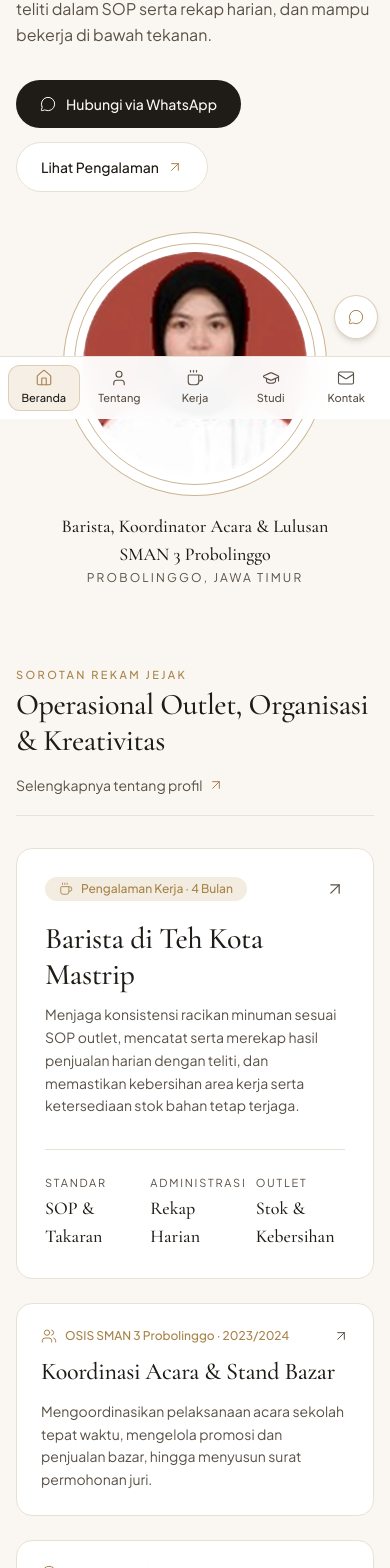
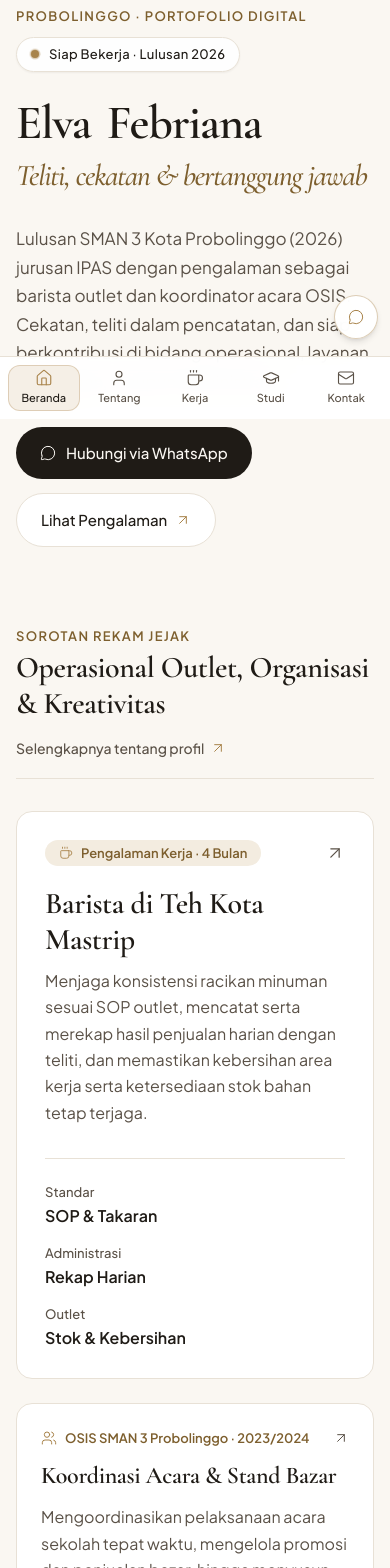
Before and after one commit to Satsetx4/elva-febriana-portfolio, a React (Vite) app: page / in a window 390 px wide. Shown: the part 425-1993 px from the top of the page. Built offline with nearby package versions, Linux system fonts and the light colour scheme.

Commit message:
feat(home): refine hero mobile layout, readability, and proof teaser

```diff
--- a/src/components/ui/StatusBadge.tsx
+++ b/src/components/ui/StatusBadge.tsx
@@ -11,7 +11,7 @@ export function StatusBadge({
 
   return (
     <span
-      className={`inline-flex items-center gap-2.5 rounded-full border border-line bg-surface/90 px-3.5 py-1.5 text-xs font-medium tracking-wide text-ink shadow-xs ${className}`.trim()}
+      className={`inline-flex items-center gap-2.5 rounded-full border border-line bg-surface/90 px-3.5 py-1.5 text-[13px] font-medium tracking-wide text-ink shadow-xs ${className}`.trim()}
     >
       <span className="relative flex h-2 w-2 items-center justify-center" aria-hidden="true">
         {!shouldReduceMotion && (
--- a/src/pages/HomePage.tsx
+++ b/src/pages/HomePage.tsx
@@ -1,16 +1,16 @@
-import { motion } from 'framer-motion';
+import { motion, useReducedMotion } from 'framer-motion';
 import {
   ArrowUpRight,
   Coffee,
-  ClipboardCheck,
   MessageCircle,
   Palette,
-  Sparkles,
   Users,
 } from 'lucide-react';
 import { Link } from 'react-router-dom';
+import { MetricsStrip } from '../components/proof/MetricsStrip';
+import { ProofGalleryTeaser } from '../components/proof/ProofGalleryTeaser';
 import { StatusBadge } from '../components/ui/StatusBadge';
-import { PROFILE } from '../data/profile';
+import { METRICS, PROFILE, PROOF_PHOTOS } from '../data/profile';
 import {
   EASE_EDITORIAL,
   staggerContainer,
@@ -22,6 +22,7 @@ import { trackEvent } from '../lib/storage';
 const HERO_WORDS = ['Elva', 'Febriana'];
 
 export function HomePage() {
+  const shouldReduceMotion = useReducedMotion();
   const waHref = `https://wa.me/${PROFILE.whatsapp}?text=${encodeURIComponent(
     'Halo Elva, saya melihat portofolio digital Anda dan ingin berdiskusi lebih lanjut.',
   )}`;
@@ -32,14 +33,12 @@ export function HomePage() {
       <section className="grid grid-cols-1 lg:grid-cols-12 gap-10 lg:gap-12 items-center">
         <div className="lg:col-span-7 space-y-7">
           <motion.div
-            initial={{ opacity: 0, y: 10 }}
+            initial={shouldReduceMotion ? false : { opacity: 0, y: 10 }}
             animate={{ opacity: 1, y: 0 }}
             transition={{ duration: 0.45, ease: EASE_EDITORIAL }}
             className="flex flex-wrap items-center gap-3"
           >
-            <span className="text-[11px] uppercase tracking-[0.22em] text-muted font-medium">
-              Probolinggo · Portofolio Digital
-            </span>
+            <span className="eyebrow">Probolinggo · Portofolio Digital</span>
             <StatusBadge />
           </motion.div>
 
@@ -50,7 +49,7 @@ export function HomePage() {
                   <motion.span
                     key={word}
                     variants={wordRevealVariants}
-                    initial="initial"
+                    initial={shouldReduceMotion ? false : 'initial'}
                     animate="animate"
                     transition={{ delay: index * 0.08 }}
                     className="inline-block"
@@ -60,10 +59,10 @@ export function HomePage() {
                 ))}
               </span>
               <motion.span
-                initial={{ opacity: 0, y: 14 }}
+                initial={shouldReduceMotion ? false : { opacity: 0, y: 14 }}
                 animate={{ opacity: 1, y: 0 }}
                 transition={{ duration: 0.55, delay: 0.18, ease: EASE_EDITORIAL }}
-                className="block mt-2 font-serif italic font-normal text-3xl sm:text-4xl lg:text-[2.65rem] text-gold leading-snug"
+                className="block mt-2 font-serif italic font-medium text-3xl sm:text-4xl lg:text-[2.65rem] text-gold-ink leading-snug"
               >
                 Teliti, cekatan &amp; bertanggung jawab
               </motion.span>
@@ -71,16 +70,16 @@ export function HomePage() {
           </div>
 
           <motion.p
-            initial={{ opacity: 0, y: 12 }}
+            initial={shouldReduceMotion ? false : { opacity: 0, y: 12 }}
             animate={{ opacity: 1, y: 0 }}
             transition={{ duration: 0.5, delay: 0.24, ease: EASE_EDITORIAL }}
-            className="text-base sm:text-lg text-muted leading-relaxed max-w-xl"
+            className="body-lg max-w-xl"
           >
-            {PROFILE.summary}
+            {PROFILE.summaryShort}
           </motion.p>
 
           <motion.div
-            initial={{ opacity: 0, y: 12 }}
+            initial={shouldReduceMotion ? false : { opacity: 0, y: 12 }}
             animate={{ opacity: 1, y: 0 }}
             transition={{ duration: 0.5, delay: 0.3, ease: EASE_EDITORIAL }}
             className="flex flex-wrap items-center gap-3.5 pt-1"
@@ -90,7 +89,7 @@ export function HomePage() {
               target="_blank"
               rel="noopener noreferrer"
               onClick={() => trackEvent('wa_click', 'hero_wa')}
-              className="inline-flex items-center gap-2.5 rounded-full bg-ink text-bg px-6 py-3.5 text-sm font-medium transition-transform duration-200 hover:-translate-y-0.5 active:scale-[0.98]"
+              className="inline-flex min-h-[44px] items-center gap-2.5 rounded-full bg-ink text-bg px-6 py-3.5 text-[15px] font-medium transition-transform duration-200 hover:-translate-y-0.5 active:scale-[0.98]"
             >
               <MessageCircle className="w-4 h-4" strokeWidth={1.5} />
               <span>Hubungi via WhatsApp</span>
@@ -99,7 +98,7 @@ export function HomePage() {
             <Link
               to="/pengalaman"
               onClick={() => trackEvent('cta_click', 'hero_explore')}
-              className="inline-flex items-center gap-2 rounded-full border border-line bg-surface px-6 py-3.5 text-sm font-medium text-ink transition-colors duration-200 hover:border-gold hover:bg-gold-soft/60 active:scale-[0.98]"
+              className="inline-flex min-h-[44px] items-center gap-2 rounded-full border border-line bg-surface px-6 py-3.5 text-[15px] font-medium text-ink transition-colors duration-200 hover:border-gold hover:bg-gold-soft/60 active:scale-[0.98]"
             >
               <span>Lihat Pengalaman</span>
               <ArrowUpRight className="w-4 h-4 text-gold" strokeWidth={1.5} />
@@ -109,10 +108,10 @@ export function HomePage() {
 
         {/* Editorial Portrait Frame */}
         <motion.div
-          initial={{ opacity: 0, scale: 0.96 }}
+          initial={shouldReduceMotion ? false : { opacity: 0, scale: 0.96 }}
           animate={{ opacity: 1, scale: 1 }}
           transition={{ duration: 0.6, delay: 0.15, ease: EASE_EDITORIAL }}
-          className="lg:col-span-5 flex justify-center lg:justify-end"
+          className="order-first lg:order-none lg:col-span-5 flex justify-center lg:justify-end"
         >
           <div className="flex flex-col items-center max-w-xs text-center">
             <div className="inline-flex rounded-full p-2.5 border border-gold/60 bg-surface">
@@ -122,15 +121,15 @@ export function HomePage() {
                   alt={PROFILE.name}
                   width={320}
                   height={320}
-                  className="w-56 h-56 sm:w-64 sm:h-64 rounded-full object-cover object-center shrink-0 block"
+                  className="w-40 h-40 sm:w-56 sm:h-56 lg:w-64 lg:h-64 rounded-full object-cover object-center shrink-0 block"
                 />
               </div>
             </div>
             <div className="mt-4">
-              <p className="font-serif text-lg text-ink">{PROFILE.headline}</p>
-              <p className="text-xs uppercase tracking-[0.18em] text-muted mt-0.5">
-                {PROFILE.city}
+              <p className="font-sans text-base font-medium text-ink text-balance">
+                {PROFILE.headline}
               </p>
+              <p className="meta mt-1">{PROFILE.city}</p>
             </div>
           </div>
         </motion.div>
@@ -139,23 +138,21 @@ export function HomePage() {
       {/* Asymmetric 12-Column Editorial Magazine Showcase */}
       <motion.section
         variants={staggerContainer}
-        initial="initial"
+        initial={shouldReduceMotion ? false : 'initial'}
         whileInView="animate"
         viewport={{ once: true, margin: '-60px' }}
         className="space-y-8"
       >
         <div className="flex flex-col sm:flex-row sm:items-end justify-between gap-4 border-b border-line pb-5">
           <div>
-            <p className="text-[11px] uppercase tracking-[0.22em] text-gold font-medium">
-              Sorotan Rekam Jejak
-            </p>
-            <h2 className="font-serif text-3xl sm:text-4xl text-ink mt-1">
+            <p className="eyebrow">Sorotan Rekam Jejak</p>
+            <h2 className="font-serif text-3xl sm:text-4xl font-semibold text-ink mt-1">
               Operasional Outlet, Organisasi &amp; Kreativitas
             </h2>
           </div>
           <Link
             to="/tentang"
-            className="inline-flex items-center gap-1.5 text-sm text-muted hover:text-ink transition-colors"
+            className="inline-flex items-center gap-1.5 text-sm font-medium text-muted hover:text-ink transition-colors"
           >
             <span>Selengkapnya tentang profil</span>
             <ArrowUpRight className="w-4 h-4 text-gold" strokeWidth={1.5} />
@@ -171,8 +168,8 @@ export function HomePage() {
             >
               <div className="space-y-5">
                 <div className="flex items-center justify-between">
-                  <span className="inline-flex items-center gap-2 rounded-full bg-gold-soft px-3.5 py-1 text-xs font-medium text-gold">
-                    <Coffee className="w-3.5 h-3.5" strokeWidth={1.5} />
+                  <span className="pill bg-gold-soft text-gold-ink">
+                    <Coffee className="w-3.5 h-3.5 text-gold" strokeWidth={1.5} />
                     <span>Pengalaman Kerja · 4 Bulan</span>
                   </span>
                   <ArrowUpRight
@@ -182,10 +179,10 @@ export function HomePage() {
                 </div>
 
                 <div className="space-y-2.5">
-                  <h3 className="font-serif text-3xl sm:text-4xl text-ink">
+                  <h3 className="font-serif text-3xl sm:text-4xl font-semibold text-ink">
                     Barista di Teh Kota Mastrip
                   </h3>
-                  <p className="text-sm sm:text-base text-muted leading-relaxed">
+                  <p className="body">
                     Menjaga konsistensi racikan minuman sesuai SOP outlet, mencatat serta
                     merekap hasil penjualan harian dengan teliti, dan memastikan kebersihan
                     area kerja serta ketersediaan stok bahan tetap terjaga.
@@ -193,25 +190,31 @@ export function HomePage() {
                 </div>
               </div>
 
-              <div className="mt-8 pt-6 border-t border-line grid grid-cols-3 gap-4 text-left">
+              <div className="mt-8 pt-6 border-t border-line">
+                {METRICS.length > 0 ? (
+                  <MetricsStrip metrics={METRICS} compact />
+                ) : (
+                  <div className="grid grid-cols-1 sm:grid-cols-3 gap-4 text-left">
                     <div>
-                  <p className="text-[11px] uppercase tracking-[0.16em] text-muted">
-                    Standar
+                      <p className="meta">Standar</p>
+                      <p className="font-sans text-base font-semibold text-ink mt-0.5">
+                        SOP &amp; Takaran
                       </p>
-                  <p className="font-serif text-lg text-ink mt-0.5">SOP &amp; Takaran</p>
                     </div>
                     <div>
-                  <p className="text-[11px] uppercase tracking-[0.16em] text-muted">
-                    Administrasi
+                      <p className="meta">Administrasi</p>
+                      <p className="font-sans text-base font-semibold text-ink mt-0.5">
+                        Rekap Harian
                       </p>
-                  <p className="font-serif text-lg text-ink mt-0.5">Rekap Harian</p>
                     </div>
                     <div>
-                  <p className="text-[11px] uppercase tracking-[0.16em] text-muted">
-                    Outlet
+                      <p className="meta">Outlet</p>
+                      <p className="font-sans text-base font-semibold text-ink mt-0.5">
+                        Stok &amp; Kebersihan
                       </p>
-                  <p className="font-serif text-lg text-ink mt-0.5">Stok &amp; Kebersihan</p>
                     </div>
+                  </div>
+                )}
               </div>
             </Link>
           </motion.div>
@@ -224,20 +227,20 @@ export function HomePage() {
                 className="group flex flex-col justify-between h-full rounded-2xl border border-line bg-surface p-6 sm:p-7 transition-colors duration-200 hover:border-gold"
               >
                 <div className="space-y-3">
-                  <div className="flex items-center justify-between">
-                    <span className="inline-flex items-center gap-2 text-xs font-medium text-gold">
-                      <Users className="w-4 h-4" strokeWidth={1.5} />
+                  <div className="flex items-center justify-between gap-2">
+                    <span className="inline-flex items-center gap-2 text-[13px] font-semibold text-gold-ink">
+                      <Users className="w-4 h-4 text-gold shrink-0" strokeWidth={1.5} />
                       <span>OSIS SMAN 3 Probolinggo · 2023/2024</span>
                     </span>
                     <ArrowUpRight
-                      className="w-4 h-4 text-muted transition-transform duration-200 group-hover:translate-x-0.5 group-hover:-translate-y-0.5 group-hover:text-gold"
+                      className="w-4 h-4 text-muted shrink-0 transition-transform duration-200 group-hover:translate-x-0.5 group-hover:-translate-y-0.5 group-hover:text-gold"
                       strokeWidth={1.5}
                     />
                   </div>
-                  <h3 className="font-serif text-2xl text-ink">
+                  <h3 className="font-serif text-2xl font-semibold text-ink">
                     Koordinasi Acara &amp; Stand Bazar
                   </h3>
-                  <p className="text-sm text-muted leading-relaxed">
+                  <p className="body">
                     Mengoordinasikan pelaksanaan acara sekolah tepat waktu, mengelola promosi
                     dan penjualan bazar, hingga menyusun surat permohonan juri.
                   </p>
@@ -251,20 +254,20 @@ export function HomePage() {
                 className="group flex flex-col justify-between h-full rounded-2xl border border-line bg-surface p-6 sm:p-7 transition-colors duration-200 hover:border-gold"
               >
                 <div className="space-y-3">
-                  <div className="flex items-center justify-between">
-                    <span className="inline-flex items-center gap-2 text-xs font-medium text-gold">
-                      <Palette className="w-4 h-4" strokeWidth={1.5} />
+                  <div className="flex items-center justify-between gap-2">
+                    <span className="inline-flex items-center gap-2 text-[13px] font-semibold text-gold-ink">
+                      <Palette className="w-4 h-4 text-gold shrink-0" strokeWidth={1.5} />
                       <span>Kreativitas &amp; Ekspresi · 2024/2025</span>
                     </span>
                     <ArrowUpRight
-                      className="w-4 h-4 text-muted transition-transform duration-200 group-hover:translate-x-0.5 group-hover:-translate-y-0.5 group-hover:text-gold"
+                      className="w-4 h-4 text-muted shrink-0 transition-transform duration-200 group-hover:translate-x-0.5 group-hover:-translate-y-0.5 group-hover:text-gold"
                       strokeWidth={1.5}
                     />
                   </div>
-                  <h3 className="font-serif text-2xl text-ink">
+                  <h3 className="font-serif text-2xl font-semibold text-ink">
                     Teater Sekolah &amp; Desain Canva
                   </h3>
-                  <p className="text-sm text-muted leading-relaxed">
+                  <p className="body">
                     Aktif sebagai pemain pementasan drama Teater SMAN 3 serta terampil
                     membuat materi visual promosi menggunakan Canva dan perangkat laptop.
                   </p>
@@ -273,40 +276,24 @@ export function HomePage() {
             </motion.div>
           </div>
         </div>
+
+        <div className="flex flex-wrap items-center justify-between gap-2 pt-2 text-sm text-muted">
+          <span>Ingin melihat pemahaman alur kerja outlet?</span>
+          <Link
+            to="/pengalaman#simulasi"
+            onClick={() => trackEvent('cta_click', 'home_simulator_link')}
+            className="inline-flex items-center gap-1.5 font-medium text-ink hover:text-gold-ink transition-colors"
+          >
+            <span>Buka simulasi bonus di halaman Pengalaman</span>
+            <ArrowUpRight className="w-4 h-4 text-gold" strokeWidth={1.5} />
+          </Link>
+        </div>
       </motion.section>
 
-      {/* Clean Invitation Strip: POS & Outlet Checklist Simulator */}
-      <motion.section
-        initial={{ opacity: 0, y: 16 }}
-        whileInView={{ opacity: 1, y: 0 }}
-        viewport={{ once: true, margin: '-40px' }}
-        transition={{ duration: 0.5, ease: EASE_EDITORIAL }}
-        className="rounded-2xl border border-line bg-gold-soft/50 p-7 sm:p-10 flex flex-col md:flex-row md:items-center justify-between gap-6"
-      >
-        <div className="space-y-2 max-w-2xl">
-          <div className="inline-flex items-center gap-2 text-xs uppercase tracking-[0.2em] text-gold font-medium">
-            <Sparkles className="w-3.5 h-3.5" strokeWidth={1.5} />
-            <span>Simulasi Interaktif Outlet</span>
-          </div>
-          <h2 className="font-serif text-2xl sm:text-3xl text-ink">
-            Coba Simulasi Kasir POS &amp; Ceklis Stok Outlet
-          </h2>
-          <p className="text-sm sm:text-base text-muted leading-relaxed">
-            Lihat bagaimana alur kerja harian barista dijalankan—mulai dari pencatatan
-            pesanan minuman, pemotongan stok otomatis, hingga ceklis kebersihan shift buka
-            dan tutup.
-          </p>
-        </div>
-
-        <Link
-          to="/pengalaman"
-          onClick={() => trackEvent('cta_click', 'home_simulator_strip')}
-          className="inline-flex items-center justify-center gap-2.5 shrink-0 rounded-full bg-ink text-bg px-6 py-3.5 text-sm font-medium transition-transform duration-200 hover:-translate-y-0.5 active:scale-[0.98]"
-        >
-          <ClipboardCheck className="w-4 h-4" strokeWidth={1.5} />
-          <span>Buka Simulasi Kerja</span>
-        </Link>
-      </motion.section>
+      <ProofGalleryTeaser photos={PROOF_PHOTOS.slice(0, 3)} viewAllTo="/pengalaman" />
+      {PROOF_PHOTOS.length === 0 && METRICS.length > 0 ? (
+        <MetricsStrip metrics={METRICS} />
+      ) : null}
     </div>
   );
 }
```
Lines whose indentation alone changed are shown as unchanged.
